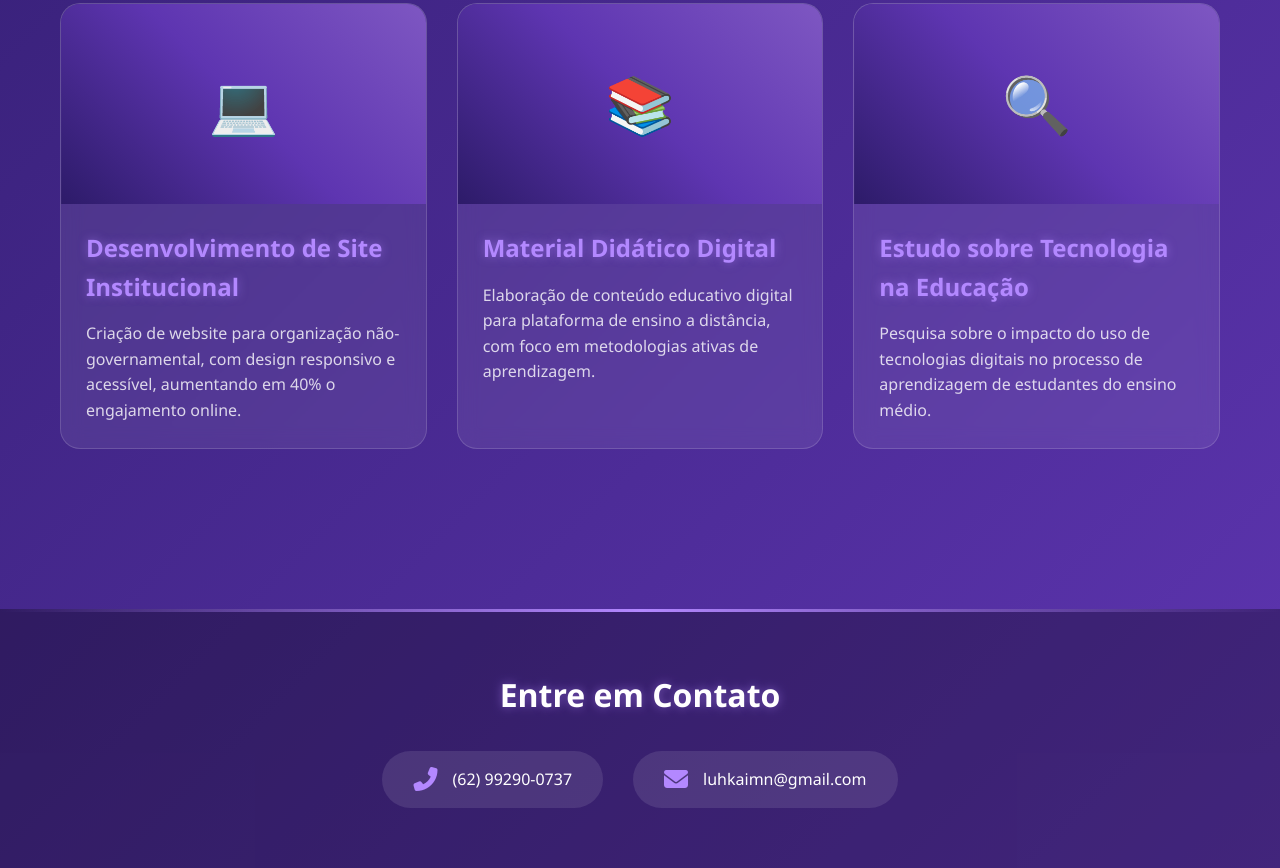
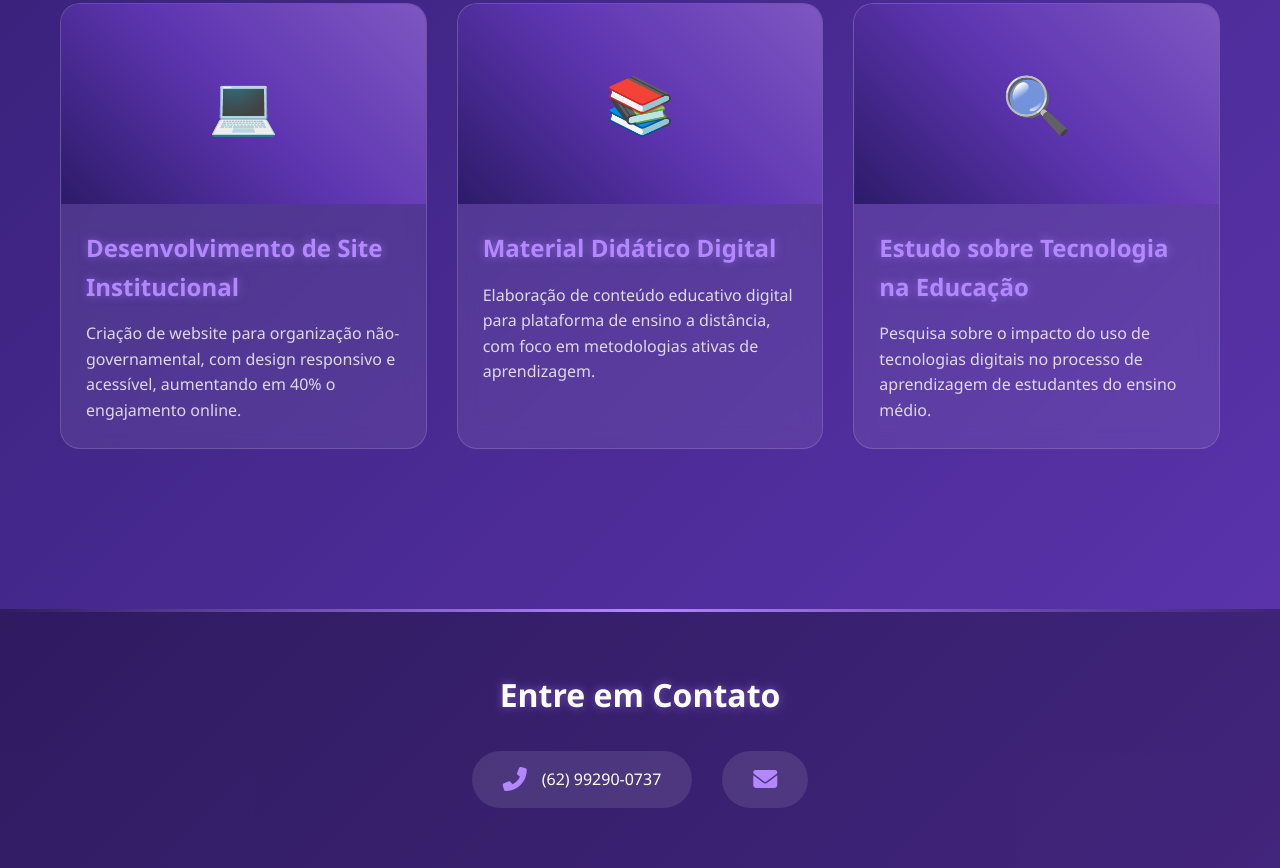
Before and after one commit to RaquelSantos380/Portf-lio, a plain HTML site: page index.html in a window 1280 px wide. Shown: the part 3820-4688 px from the top of the page. Drawn offline with Linux system fonts and the light colour scheme.

Commit message:
Atualizar o index.html

```diff
--- a/index.html
+++ b/index.html
@@ -800,7 +800,7 @@
                 </div>
                 <div class="contato-item">
                     <i class="fas fa-envelope"></i>
-                    <span>luhkaimn@gmail.com</span>
+
                 </div>
             </div>
         </div>
```
